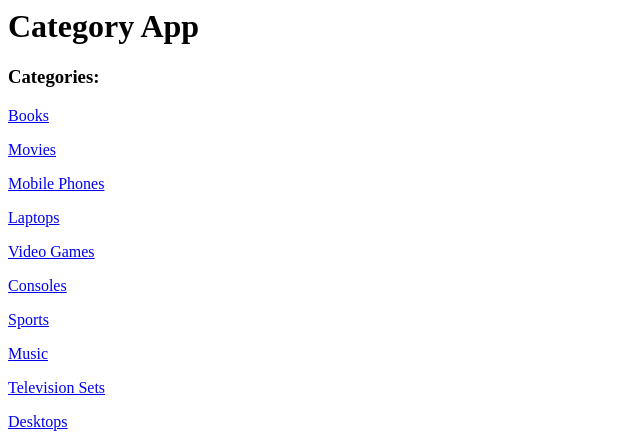
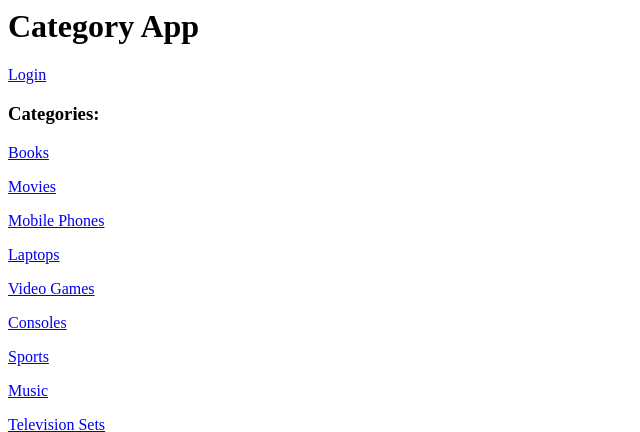
Before and after one commit to intley/Item_Catalog_App, a Flask app: page / in a window 1280 px wide. Shown: the top 432 px of the page, without its empty margins (0-640 px from the left). Run offline with Flask 2, Linux system fonts and the light colour scheme.

Commit message:
Gconnect working

```diff
--- a/application.py
+++ b/application.py
@@ -33,20 +33,17 @@ def showLogin():
     state = ''.join(random.choice(string.ascii_uppercase + string.digits)
                     for x in xrange(32))
     login_session['state'] = state
-    return render_template('login.html')
+    return render_template('login.html', STATE = state)
 
 @app.route('/gconnect', methods=['POST'])
 def gconnect():
-    # Validate state token
     if request.args.get('state') != login_session['state']:
         response = make_response(json.dumps('Invalid state parameter.'), 401)
         response.headers['Content-Type'] = 'application/json'
         return response
-    # Obtain authorization code
     code = request.data
 
     try:
-        # Upgrade the authorization code into a credentials object
         oauth_flow = flow_from_clientsecrets('client_secrets.json', scope='')
         oauth_flow.redirect_uri = 'postmessage'
         credentials = oauth_flow.step2_exchange(code)
@@ -56,13 +53,11 @@ def gconnect():
         response.headers['Content-Type'] = 'application/json'
         return response
 
-    # Check that the access token is valid.
     access_token = credentials.access_token
     url = ('https://www.googleapis.com/oauth2/v1/tokeninfo?access_token=%s'
            % access_token)
     h = httplib2.Http()
     result = json.loads(h.request(url, 'GET')[1])
-    # If there was an error in the access token info, abort.
     if result.get('error') is not None:
         response = make_response(json.dumps(result.get('error')), 500)
         response.headers['Content-Type'] = 'application/json'
@@ -100,7 +95,6 @@ def gconnect():
     userinfo_url = "https://www.googleapis.com/oauth2/v1/userinfo"
     params = {'access_token': credentials.access_token, 'alt': 'json'}
     answer = requests.get(userinfo_url, params=params)
-
     data = answer.json()
 
     login_session['username'] = data['name']
--- a/client_secrets.json
+++ b/client_secrets.json
@@ -1 +1 @@
-{"web":{"client_id":"1026202103581-4ma4bn3h0hulfkcndj9kk6n48epq736l.apps.googleusercontent.com","project_id":"restaurant-menu-app-179515","auth_uri":"https://accounts.google.com/o/oauth2/auth","token_uri":"https://accounts.google.com/o/oauth2/token","auth_provider_x509_cert_url":"https://www.googleapis.com/oauth2/v1/certs","client_secret":"7DgVVlxkDY9RoP8Hf0X5I4bW"}}
+{"web":{"client_id":"1026202103581-4ma4bn3h0hulfkcndj9kk6n48epq736l.apps.googleusercontent.com","project_id":"restaurant-menu-app-179515","auth_uri":"https://accounts.google.com/o/oauth2/auth","token_uri":"https://accounts.google.com/o/oauth2/token","auth_provider_x509_cert_url":"https://www.googleapis.com/oauth2/v1/certs","client_secret":"7DgVVlxkDY9RoP8Hf0X5I4bW","redirect_uris":["http://localhost:5000/oath2callback","https://www.example.com/oauth2callback","http://localhost:5000/gconnect","http://localhost:5000/login"],"javascript_origins":["http://localhost:5000"]}}
--- a/templates/category.html
+++ b/templates/category.html
@@ -2,6 +2,7 @@
 <body>
 
   <h1>Category App</h1>
+  <a href="{{url_for('showLogin')}}"<h2>Login</h2></a>
 
   <h3>Categories:</h3>
   {% for c in categories %}
--- a/templates/login.html
+++ b/templates/login.html
@@ -36,7 +36,7 @@
               if (result) {
                 $('#result').html('Login Successful!</br>'+ result + '</br>Redirecting...')
                setTimeout(function() {
-                window.location.href = "/restaurant";
+                window.location.href = "/categories";
                }, 4000);
 
             } else if (authResult['error']) {
```
Also changed, not shown: categoryitem.db.
